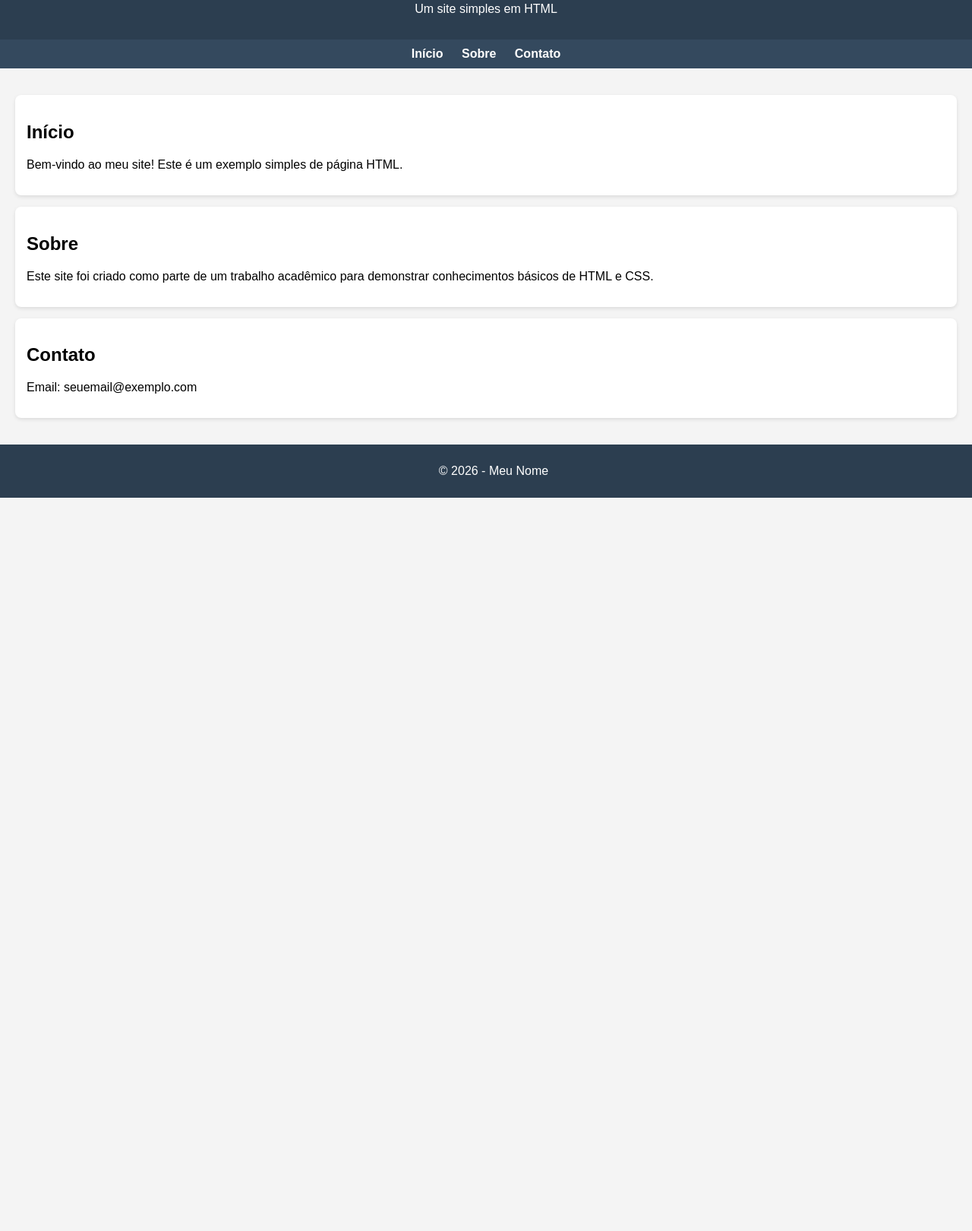
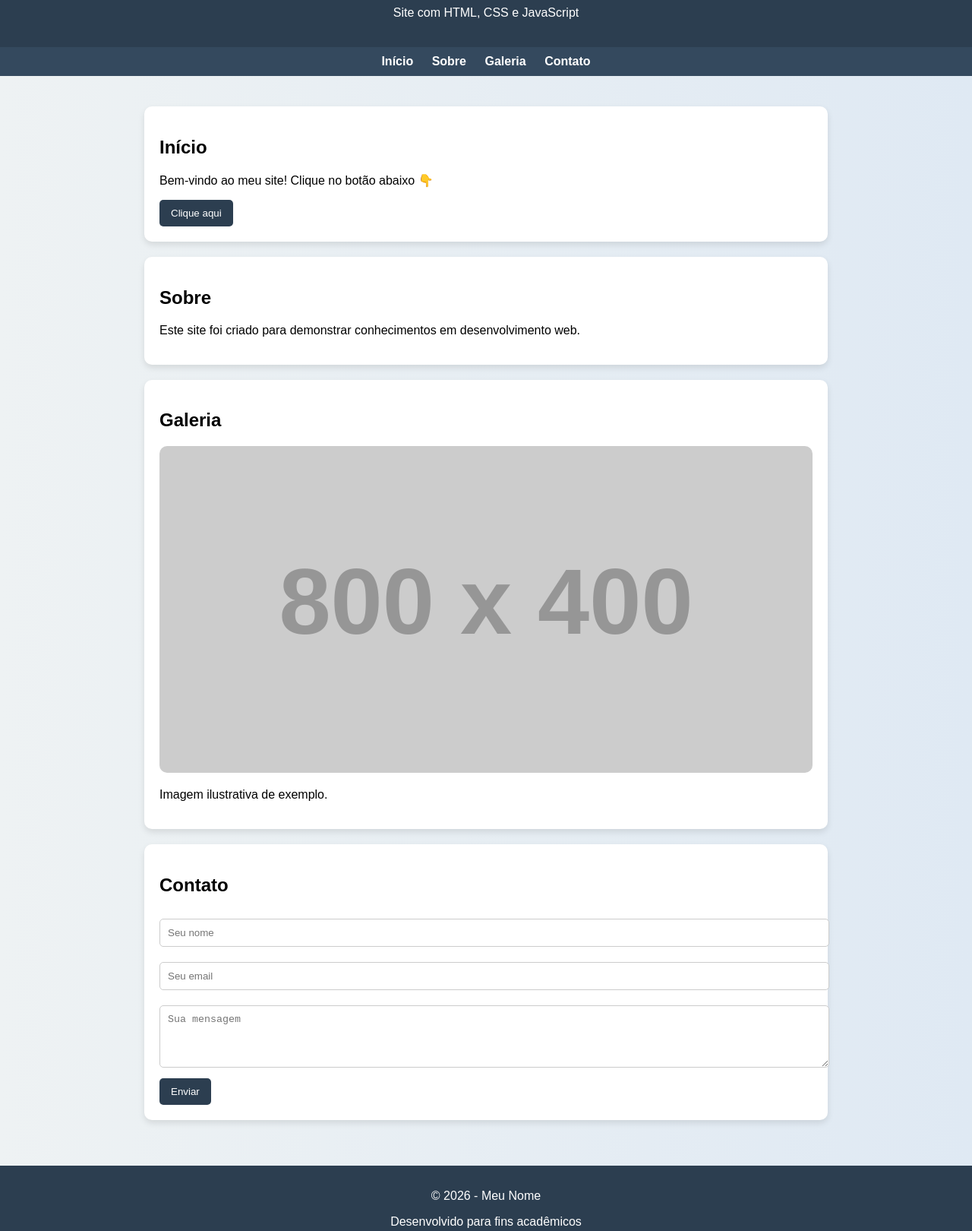
Before and after one commit to leogottardo1/Trabalho-patrick, a plain HTML site: page index.html in a window 1280 px wide. Shown: the part 92-1712 px from the top of the page at 76% size. Before the commit the page ends 800 px from the top, so only its background shows below. Drawn offline with Linux system fonts and the light colour scheme; placeholder pictures from the web are drawn by us.

Commit message:
Terceiro commit dev

```diff
--- a/index.html
+++ b/index.html
@@ -4,85 +4,154 @@
     <meta charset="UTF-8">
     <meta name="viewport" content="width=device-width, initial-scale=1.0">
     <title>Meu Site Acadêmico</title>
+
     <style>
-       body {
+        body {
             font-family: Arial, sans-serif;
             margin: 0;
-            background-color: #f4f4f4;
+            background: linear-gradient(to right, #eef2f3, #dfe9f3);
         }
+
         header {
             background-color: #2c3e50;
             color: white;
-            padding: 15px;
+            padding: 20px;
             text-align: center;
         }
+
         nav {
             background-color: #34495e;
             padding: 10px;
             text-align: center;
         }
+
         nav a {
             color: white;
             margin: 10px;
             text-decoration: none;
             font-weight: bold;
         }
+
         nav a:hover {
             color: #f1c40f;
         }
+
         .container {
             padding: 20px;
+            max-width: 900px;
+            margin: auto;
         }
+
         .card {
             background: white;
-            padding: 15px;
-            margin: 15px 0;
-            border-radius: 8px;
-            box-shadow: 0 2px 5px rgba(0,0,0,0.1);
+            padding: 20px;
+            margin: 20px 0;
+            border-radius: 10px;
+            box-shadow: 0 4px 8px rgba(0,0,0,0.1);
         }
+
+        img {
+            width: 100%;
+            border-radius: 10px;
+        }
+
+        button {
+            background-color: #2c3e50;
+            color: white;
+            padding: 10px 15px;
+            border: none;
+            border-radius: 5px;
+            cursor: pointer;
+        }
+
+        button:hover {
+            background-color: #1a252f;
+        }
+
+        form input, form textarea {
+            width: 100%;
+            padding: 10px;
+            margin: 10px 0;
+            border-radius: 5px;
+            border: 1px solid #ccc;
+        }
+
         footer {
             background-color: #2c3e50;
             color: white;
             text-align: center;
-            padding: 10px;
-            position: relative;
-            bottom: 0;
-            width: 100%;
+            padding: 15px;
+            margin-top: 20px;
+        }
+
+        @media (max-width: 600px) {
+            h1 {
+                font-size: 22px;
+            }
         }
     </style>
 </head>
+
 <body>
 
 <header>
     <h1>Meu Trabalho da Faculdade</h1>
-    <p>Um site simples em HTML</p>
+    <p>Site com HTML, CSS e JavaScript</p>
 </header>
+
 <nav>
     <a href="#inicio">Início</a>
     <a href="#sobre">Sobre</a>
+    <a href="#galeria">Galeria</a>
     <a href="#contato">Contato</a>
 </nav>
 
 <div class="container">
+
     <section id="inicio" class="card">
         <h2>Início</h2>
-        <p>Bem-vindo ao meu site! Este é um exemplo simples de página HTML.</p>
+        <p>Bem-vindo ao meu site! Clique no botão abaixo 👇</p>
+        <button onclick="mostrarMensagem()">Clique aqui</button>
     </section>
 
     <section id="sobre" class="card">
         <h2>Sobre</h2>
-        <p>Este site foi criado como parte de um trabalho acadêmico para demonstrar conhecimentos básicos de HTML e CSS.</p>
+        <p>Este site foi criado para demonstrar conhecimentos em desenvolvimento web.</p>
+    </section>
+
+    <section id="galeria" class="card">
+        <h2>Galeria</h2>
+        <img src="https://via.placeholder.com/800x400" alt="Imagem exemplo">
+        <p>Imagem ilustrativa de exemplo.</p>
     </section>
 
     <section id="contato" class="card">
         <h2>Contato</h2>
-        <p>Email: seuemail@exemplo.com</p>
+        <form onsubmit="enviarFormulario(event)">
+            <input type="text" placeholder="Seu nome" required>
+            <input type="email" placeholder="Seu email" required>
+            <textarea rows="4" placeholder="Sua mensagem" required></textarea>
+            <button type="submit">Enviar</button>
+        </form>
     </section>
+
 </div>
 
 <footer>
     <p>&copy; 2026 - Meu Nome</p>
+    <p>Desenvolvido para fins acadêmicos</p>
 </footer>
+
+<script>
+    function mostrarMensagem() {
+        alert("Você clicou no botão! 🎉");
+    }
+
+    function enviarFormulario(event) {
+        event.preventDefault();
+        alert("Mensagem enviada com sucesso!");
+    }
+</script>
 
 </body>
 </html>
```
